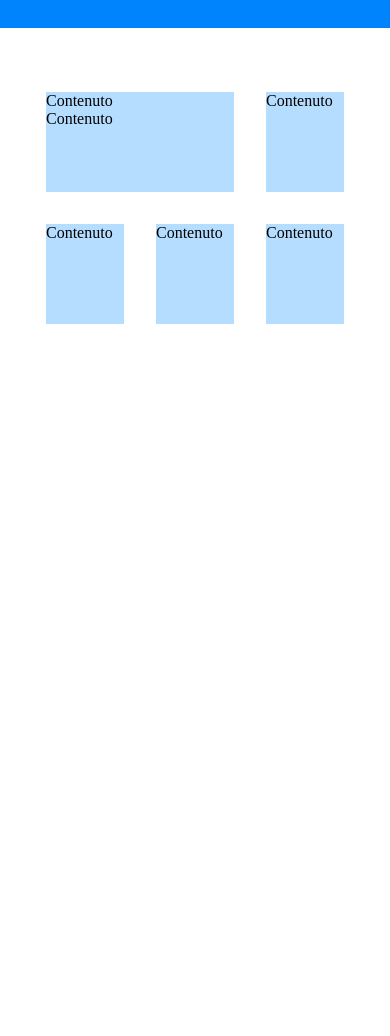
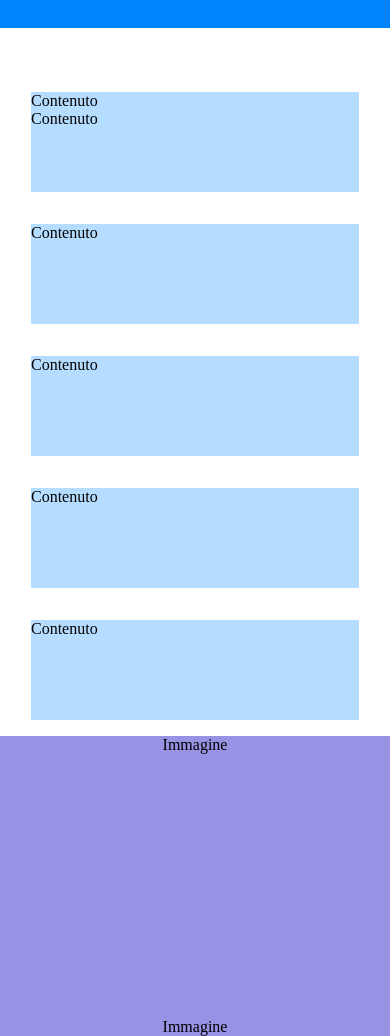
Before and after one commit to Luca10992/htmlcss-responsive-layout, a plain HTML site: page index.html in a window 390 px wide. Shown: the part 52-1088 px from the top of the page. Before the commit the page ends 844 px from the top, so only its background shows below. Drawn offline with Linux system fonts and the light colour scheme.

Commit message:
feat. add responsive section_2

```diff
--- a/css/responsive.css
+++ b/css/responsive.css
@@ -2,4 +2,16 @@
     .card_2-3 {
         flex-direction: column;
     }
+
+    .strategic_img,
+    .app_img {
+        width: 100%;
+        text-align: center;
+    }
 }
+
+@media screen and (max-width: 480px) {
+    #section_1 > .container > .row > .col {
+        width: 100%;
+    }
+}
--- a/css/style.css
+++ b/css/style.css
@@ -20,8 +20,8 @@
     max-width: 1080px;
     margin-left: auto;
     margin-right: auto;
-    padding-left: 30px;
-    padding-right: 30px;
+    padding-left: 15px;
+    padding-right: 15px;
 }
 
 /* HEADER */
@@ -82,3 +82,24 @@
     /* DEBUG */
     height: 100px;
 }
+
+/* SECTION 2 */
+
+#section_2 {
+    background-color: var(--primary-color);
+
+    /* DEBUG */
+    height: 300px;
+}
+
+#section_2 .container {
+    width: 60%;
+    height: 100%;
+    display: flex;
+    flex-wrap: wrap;
+    justify-content: center;
+}
+
+.app_img {
+    align-self: flex-end;
+}
--- a/index.html
+++ b/index.html
@@ -31,9 +31,9 @@
     <!-- Fine Header -->
     <!-- Inizio Main -->
     <main>
-        <div class="container">
-            <!-- Section 1 -->
-            <div id="section_1">
+        <!-- Section 1 -->
+        <div id="section_1">
+            <div class="container">
                 <div class="row">
                     <div class="col">
                         <div class="card_2-3">
@@ -56,6 +56,13 @@
                 </div>
             </div>
         </div>
+            <!-- Section 2 -->
+            <div id="section_2">
+                <div class="container">
+                    <div class="strategic_img">Immagine</div>
+                    <div class="app_img">Immagine</div>
+                </div>
+            </div>
     </main>
     <!-- Fine Main -->
     <!-- Inizio Footer -->
```
